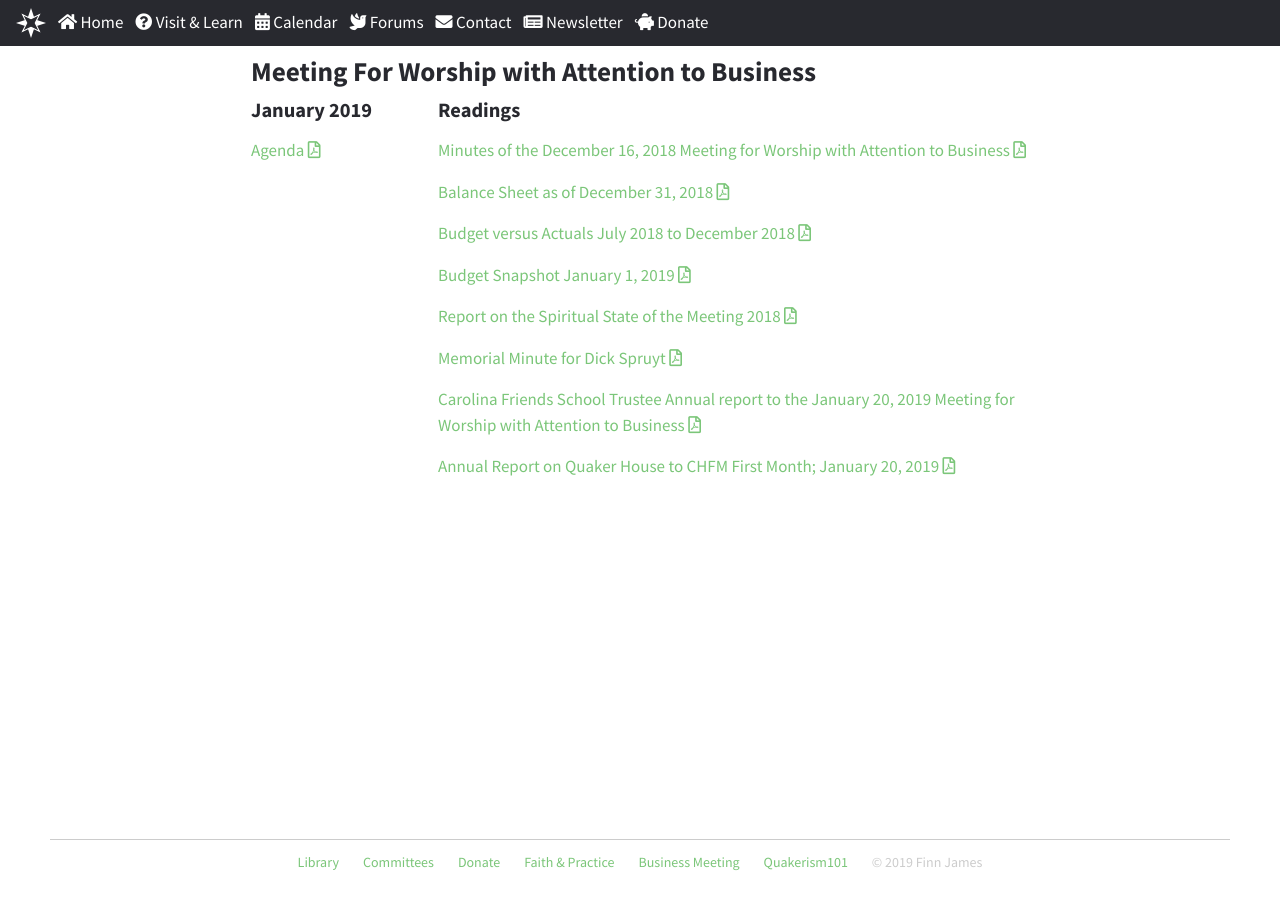
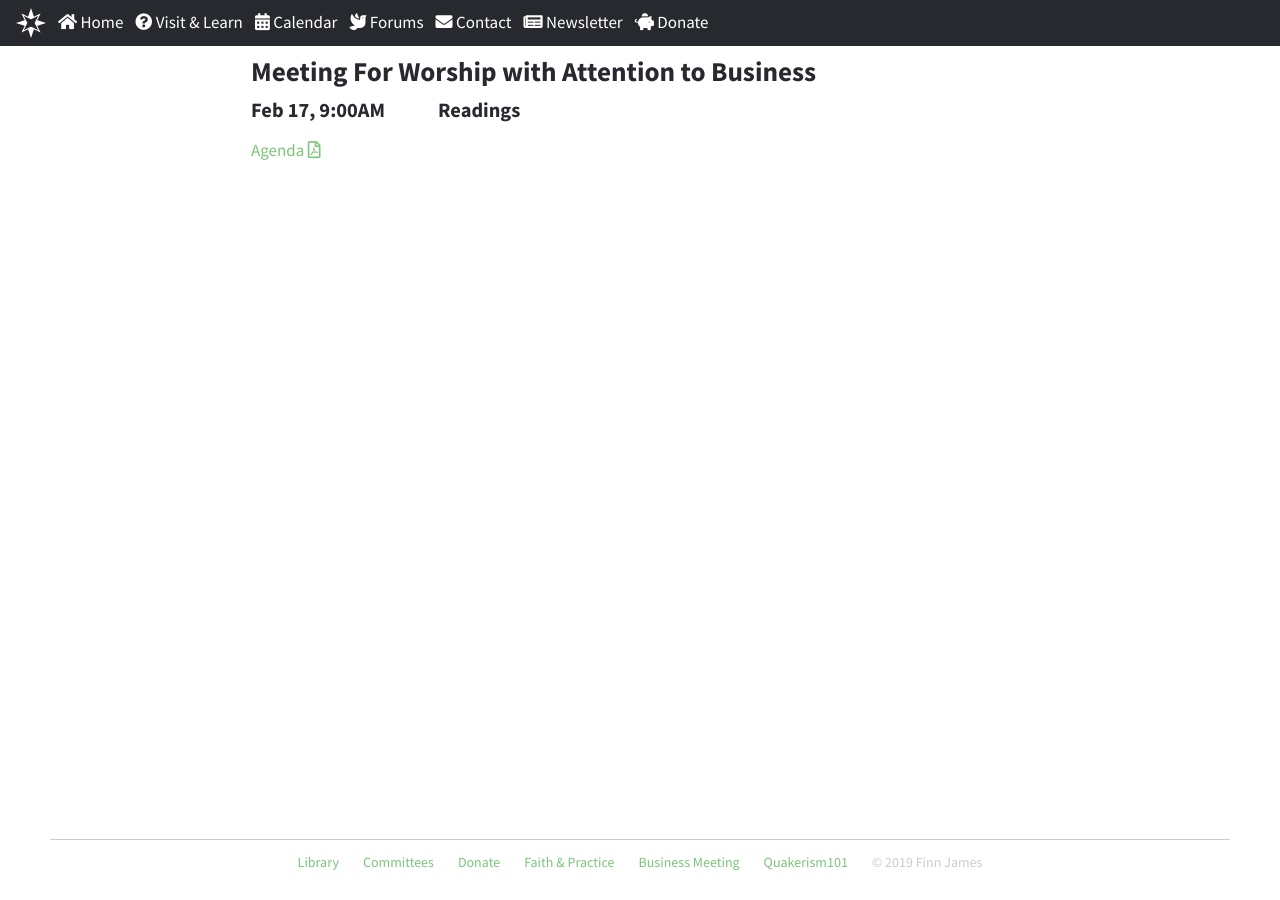
Before and after one commit to chfm/chfm.github.io, a Jekyll site: the page built from mwab.md, in a window 1280 px wide. Built offline with Jekyll 4.4.1, drawn with Linux system fonts in a browser that asks for light colours; nearby versions of some CDN libraries.

Commit message:
reformat mwab page

```diff
--- a/_data/mwab.yml
+++ b/_data/mwab.yml
@@ -1,16 +1,5 @@
-- name: Minutes of the December 16, 2018 Meeting for Worship with Attention to Business
-  pdf: chfm_minutes_201812
-- name: Balance Sheet as of December 31, 2018
-  pdf: treasurer_balance_sheet_20181231
-- name: Budget versus Actuals July 2018 to December 2018
-  pdf: treasurer_budget_v_actuals_201812
-- name: Budget Snapshot January 1, 2019
-  pdf: chfm_snapshot_20190101
-- name: Report on the Spiritual State of the Meeting 2018
-  pdf: ssom_2018
-- name: Memorial Minute for Dick Spruyt
-  pdf: spruyt_memorial
-- name: Carolina Friends School Trustee Annual report to the January 20, 2019 Meeting for Worship with Attention to Business
-  pdf: cfs_annual_2018
-- name: Annual Report on Quaker House to CHFM First Month; January 20, 2019
-  pdf: quaker_house_2018
+---
+datetime: "2019-02-17 09:00"
+# documents:
+#  - name:
+#  - pdf:
--- a/mwab.md
+++ b/mwab.md
@@ -7,13 +7,13 @@
 <div class="row">
   <div class="col-12"><h1>Meeting For Worship with Attention to Business</h1></div>
   <div class="col-md-3">
-    <h2>January 2019</h2>
-    <div class="my-3"><a href="{{site.baseurl}}/assets/mwab/Agenda.pdf">Agenda</a></div>
+    <h2>{{ site.data.mwab.datetime | date: "%b %e, %l:%M%p"}}</h2>
+    <div class="my-3"><a href="{{ site.baseurl }}/assets/mwab/Agenda.pdf">Agenda</a></div>
   </div>
   <div class="col-md-9 px-md-0">
     <h2>Readings</h2>
-    {% for item in site.data.mwab %}
-      <div class="my-3"><a href="{{site.baseurl}}/assets/mwab/{{ item.pdf }}.pdf">{{ item.name }}</a></div>
+    {% for item in site.data.mwab.documents %}
+      <div class="my-3"><a href="{{ site.baseurl }}/assets/mwab/{{ item.pdf }}.pdf">{{ item.name }}</a></div>
     {% endfor %}
   </div>
 </div>
```
Also changed, not shown: 9 other files.
